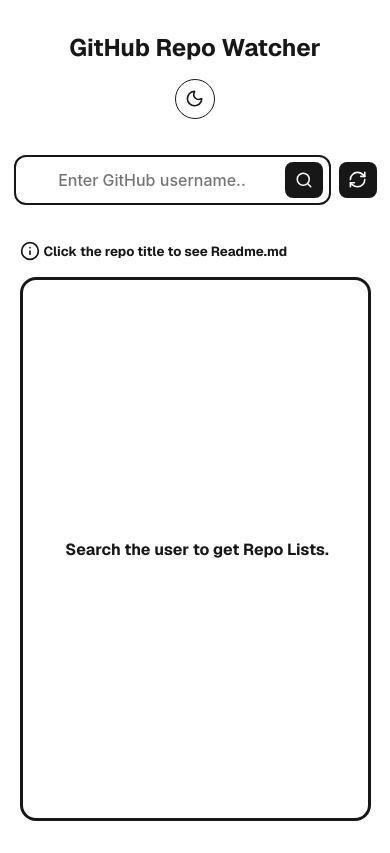
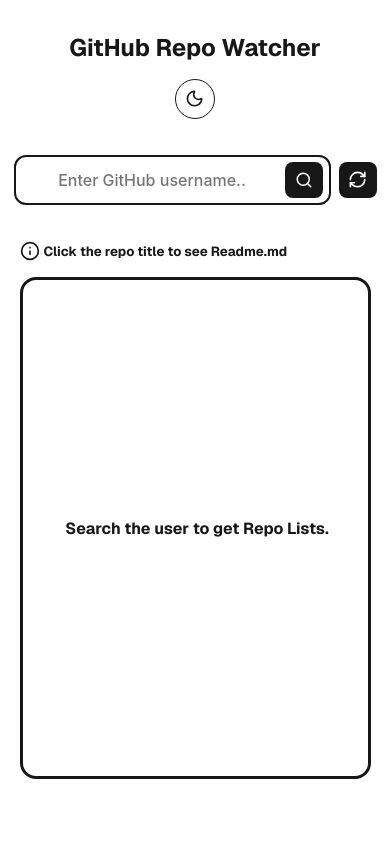
Before and after one commit to FeelsBlack/github-repo-watcher, a Next.js app: page / in a window 390 px wide. Built offline with nearby package versions, Linux system fonts and the light colour scheme.

Commit message:
fix: [HARDI] Viewport on Real Device Fix

```diff
--- a/src/app/components/styles/List.css
+++ b/src/app/components/styles/List.css
@@ -19,7 +19,7 @@
 
 @media screen and (max-width: 768px) {
     .lists-container {
-        height: 60dvh;
+        height: 55dvh;
     }
 }
 .back-error {
--- a/src/app/page.module.css
+++ b/src/app/page.module.css
@@ -11,7 +11,7 @@
   grid-template-rows: 20px 1fr 20px;
   align-items: center;
   justify-items: center;
-  min-height: 100svh;
+  min-height: 100dvh;
   padding: 80px 80px 60px 80px;
   gap: 16px;
   font-family: var(--font-geist-sans);
```
